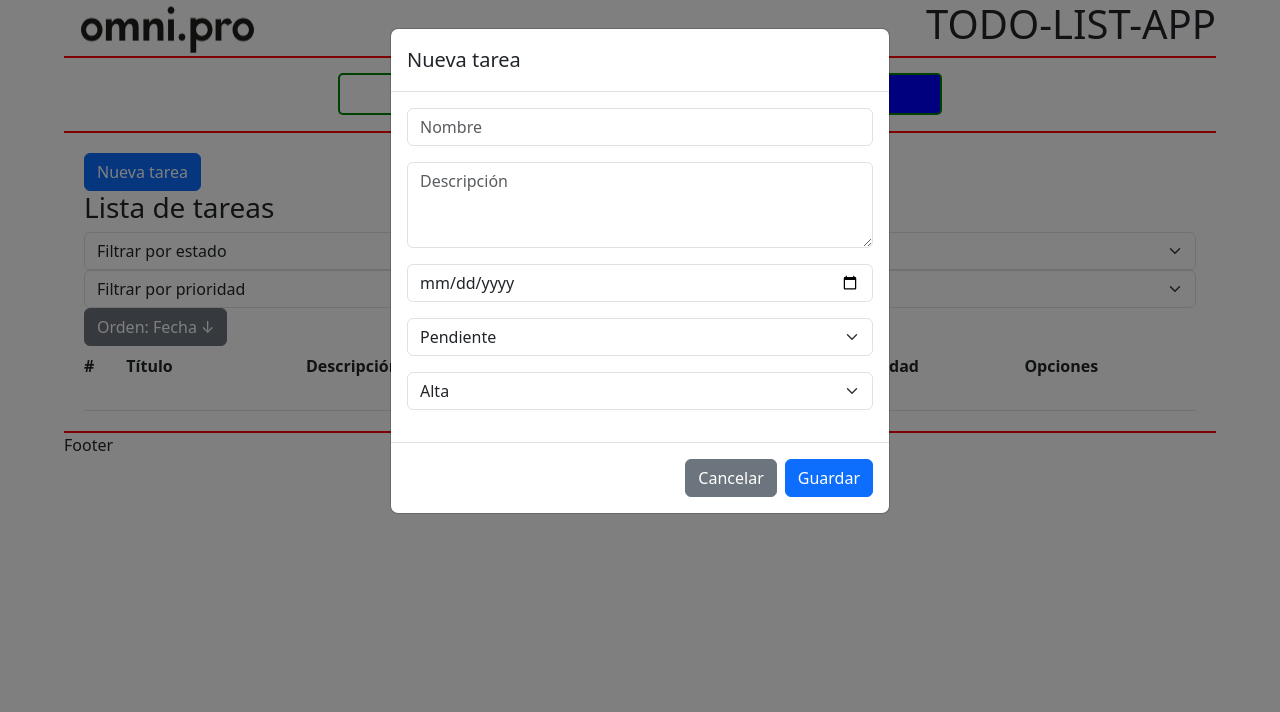
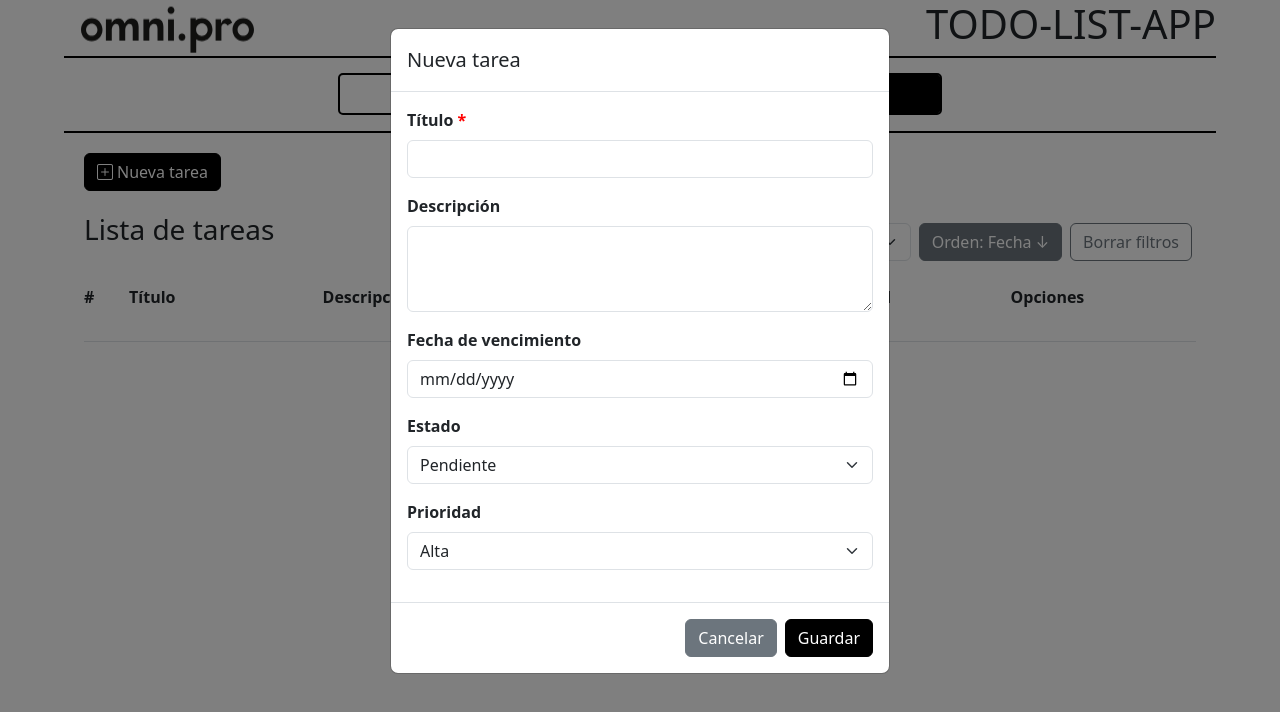
Before and after one commit to jprietor13/todo-list, a React (Vite) app: page /tasks in a window 1280 px wide. Both pictures are taken after a click on the button "Nueva tarea". Shown: the top 712 px of the page. Built offline with nearby package versions, Linux system fonts and the light colour scheme.

Commit message:
style: add styles in task details and add icons

```diff
--- a/package.json
+++ b/package.json
@@ -11,6 +11,7 @@
   },
   "dependencies": {
     "bootstrap": "^5.3.5",
+    "bootstrap-icons": "^1.11.3",
     "react": "^19.0.0",
     "react-dom": "^19.0.0",
     "react-router-dom": "^7.5.0"
--- a/src/App.css
+++ b/src/App.css
@@ -14,7 +14,7 @@
 /*Hero styles*/
 .header-container {
   grid-area: header;
-  border-bottom: 2px solid red;
+  border-bottom: 2px solid black;
   display: flex;
   justify-content: space-between;
 }
@@ -24,12 +24,12 @@
   grid-area: navbar;
   display: flex;
   justify-content: center;
-  border-bottom: 2px solid red;
+  border-bottom: 2px solid black;
 }
 
 .navbar-container ul {
   margin-top: 15px;
-  border: 2px solid green;
+  border: 2px solid black;
   border-radius: 5px;
   display: inherit;
   list-style: none;
@@ -54,7 +54,7 @@
 
 .active {
   transform: translateX(0px);
-  background-color: blue;
+  background-color: black;
   border-radius: 2px;
   color: white !important;
 }
@@ -100,18 +100,34 @@
   padding-left: 20px;
 }
 
+.container-filters {
+  display: flex;
+  align-items: end;
+}
+
 #accordionExample {
   padding: 0 40px 40px;
 }
 
 .task-grid {
   display: grid;
-  grid-template-columns: 0.2fr repeat(6, 1fr);
+  grid-template-columns: 0.2fr 1fr 1.5fr 0.5fr 0.5fr 1fr 1fr;
   gap: 0.5rem;
   align-items: start;
 }
 
+.task-grid.border-bottom:hover {
+  background-color: #cfe2ff;
+  border-radius: 5px;
+  cursor: pointer;
+}
+
 .footer-container {
-  border-top: 2px solid red;
+  border-top: 2px solid black;
   grid-area: footer;
 }
+
+.btn-primary {
+  background-color: black;
+  border: 1px solid black;
+}
--- a/src/components/Footer.tsx
+++ /dev/null
@@ -1,3 +0,0 @@
-export const Footer = () => {
-  return <footer className="footer-container">Footer</footer>;
-};
--- a/src/components/ModalForm.tsx
+++ b/src/components/ModalForm.tsx
@@ -9,6 +9,10 @@ const ModalForm = ({ idModal, children, title }: ModalFormProps) => {
         data-bs-toggle="modal"
         data-bs-target={`#${idModal}`}
       >
+        <i
+          className="bi bi-plus-square pr-4"
+          style={{ paddingRight: "4px" }}
+        ></i>
         {title}
       </button>
 
--- a/src/components/Projects/ProjectList.tsx
+++ b/src/components/Projects/ProjectList.tsx
@@ -50,12 +50,20 @@ const ProjectList = () => {
                         }}
                         className="btn btn-primary me-1"
                       >
+                        <i
+                          className="bi bi-pencil-square"
+                          style={{ paddingRight: "2px" }}
+                        ></i>{" "}
                         Editar
                       </span>
                       <span
                         onClick={() => handleDelete(project.id)}
-                        className="btn btn-secondary"
+                        className="btn bg-danger text-white"
                       >
+                        <i
+                          class="bi bi-trash3-fill"
+                          style={{ paddingRight: "2px" }}
+                        ></i>
                         Eliminar
                       </span>
                     </div>
--- a/src/components/Tasks/DetailsTask.tsx
+++ b/src/components/Tasks/DetailsTask.tsx
@@ -12,15 +12,29 @@ export const DetailsTask = ({ index, task }) => {
       <div>{task.title}</div>
       <div>{task.description}</div>
       <div>{task.expDate}</div>
-      <div>{task.status === "complete" ? "Completado" : "Pendiente"}</div>
-      <div>
+      <div
+        className={`px-2 py-1 rounded text-white ${
+          task.status === "complete" ? "bg-success" : "bg-danger"
+        }`}
+      >
+        {task.status === "complete" ? "Completado" : "Pendiente"}
+      </div>
+      <div
+        className={`px-2 py-1 rounded text-white w-50 ${
+          task.priority === "high"
+            ? "bg-danger"
+            : task.priority === "medium"
+            ? "bg-warning text-dark"
+            : "bg-info"
+        }`}
+      >
         {task.priority === "high"
           ? "Alta"
           : task.priority === "medium"
           ? "Media"
           : "Baja"}
       </div>
-      <div className="d-flex gap-2 flex-column flex-wrap">
+      <div className="d-flex gap-2 flex-row flex-wrap">
         <div className="d-flex gap-2">
           <button
             className="btn btn-primary btn-sm"
@@ -35,12 +49,17 @@ export const DetailsTask = ({ index, task }) => {
               });
             }}
           >
+            <i
+              className="bi bi-pencil-square"
+              style={{ paddingRight: "2px" }}
+            ></i>{" "}
             Editar
           </button>
           <button
             className="btn btn-danger btn-sm"
             onClick={() => handleDelete(task.id)}
           >
+            <i class="bi bi-trash3-fill" style={{ paddingRight: "2px" }}></i>
             Eliminar
           </button>
         </div>
--- a/src/components/Tasks/FilterAndOrderTasks.tsx
+++ b/src/components/Tasks/FilterAndOrderTasks.tsx
@@ -9,28 +9,38 @@ const FilterAndOrderTasks: React.FC<TaskContextType> = ({
   setSortByDate,
 }) => {
   return (
-    <div>
+    <div className="container-filters">
+      <div className="mb-3 mx-1">
+        <label htmlFor="filterStatus" className="form-label">
+          Estado
+        </label>
         <select
+          id="filterStatus"
           className="form-select"
           value={filterStatus}
           onChange={(e) => setFilterStatus(e.target.value)}
         >
-        <option value="">Filtrar por estado</option>
           <option value="pending">Pendiente</option>
           <option value="complete">Completado</option>
         </select>
+      </div>
 
+      <div className="mb-3 mx-1">
+        <label htmlFor="filterPriority" className="form-label">
+          Prioridad
+        </label>
         <select
+          id="filterPriority"
           className="form-select"
           value={filterPriority}
           onChange={(e) => setFilterPriority(e.target.value)}
         >
-        <option value="">Filtrar por prioridad</option>
           <option value="high">Alta</option>
           <option value="medium">Media</option>
           <option value="low">Baja</option>
         </select>
-
+      </div>
+      <div className="mb-3 mx-1">
         <button
           className="btn btn-secondary"
           onClick={() => setSortByDate(!sortByDate)}
@@ -38,6 +48,19 @@ const FilterAndOrderTasks: React.FC<TaskContextType> = ({
           {sortByDate ? "Orden: Fecha ↑" : "Orden: Fecha ↓"}
         </button>
       </div>
+      <div className="mb-3 mx-1">
+        <button
+          className="btn btn-outline-secondary"
+          onClick={() => {
+            setFilterStatus("all");
+            setFilterPriority("all");
+            setSortByDate(false);
+          }}
+        >
+          Borrar filtros
+        </button>
+      </div>
+    </div>
   );
 };
 
--- a/src/components/Tasks/FormTask.tsx
+++ b/src/components/Tasks/FormTask.tsx
@@ -12,10 +12,14 @@ export const FormTask = () => {
     <form onSubmit={onSubmit}>
       <div className="modal-body">
         <div className="mb-3">
+          <label htmlFor="title" className="form-label">
+            <strong>
+              Título <span style={{ color: "red" }}>*</span>
+            </strong>
+          </label>
           <input
             type="text"
             className={`form-control ${error ? "is-invalid" : ""}`}
-            placeholder="Nombre"
             name="title"
             value={form.title}
             onChange={handleChange}
@@ -25,16 +29,25 @@ export const FormTask = () => {
           )}
         </div>
         <div className="mb-3">
+          <strong>
+            <label htmlFor="title" className="form-label">
+              Descripción
+            </label>
+          </strong>
           <textarea
             className="form-control"
             rows={3}
-            placeholder="Descripción"
             name="description"
             value={form.description}
             onChange={handleChange}
           ></textarea>
         </div>
         <div className="mb-3">
+          <strong>
+            <label htmlFor="title" className="form-label">
+              Fecha de vencimiento
+            </label>
+          </strong>
           <input
             type="date"
             className="form-control"
@@ -44,6 +57,11 @@ export const FormTask = () => {
           />
         </div>
         <div className="mb-3">
+          <strong>
+            <label htmlFor="title" className="form-label">
+              Estado
+            </label>
+          </strong>
           <select
             className="form-select"
             name="status"
@@ -57,6 +75,11 @@ export const FormTask = () => {
           </select>
         </div>
         <div className="mb-3">
+          <strong>
+            <label htmlFor="title" className="form-label">
+              Prioridad
+            </label>
+          </strong>
           <select
             className="form-select"
             name="priority"
--- a/src/components/Tasks/TasksList.tsx
+++ b/src/components/Tasks/TasksList.tsx
@@ -31,6 +31,7 @@ const TasksList = ({ tasks }: TasksListProps) => {
 
   return (
     <>
+      <div className="d-flex justify-content-between w-100 align-items-center">
         <h3>Lista de tareas</h3>
         <FilterAndOrderTasks
           filterStatus={filterStatus}
@@ -40,6 +41,7 @@ const TasksList = ({ tasks }: TasksListProps) => {
           sortByDate={sortByDate}
           setSortByDate={setSortByDate}
         />
+      </div>
       <div className="tasks-container">
         {/* Header */}
         <div className="task-grid task-header fw-bold border-bottom py-2">
--- a/src/context/TaskContext.tsx
+++ b/src/context/TaskContext.tsx
@@ -103,6 +103,13 @@ export const TaskProvider = ({ children }: ProjectProviderProps) => {
   };
 
   const getFilteredTasks = (projectTasks: Task[]) => {
+    const noFilters =
+      filterStatus === "all" &&
+      filterPriority === "all" &&
+      sortByDate === false;
+
+    if (noFilters) return [...(projectTasks ?? tasks)];
+
     let filtered = [...(projectTasks ?? tasks)];
 
     if (filterStatus !== "all") {
--- a/src/main.tsx
+++ b/src/main.tsx
@@ -2,6 +2,7 @@ import { StrictMode } from "react";
 import { createRoot } from "react-dom/client";
 import "bootstrap/dist/css/bootstrap.min.css";
 import "bootstrap/dist/js/bootstrap.bundle.min.js";
+import "bootstrap-icons/font/bootstrap-icons.css";
 
 import App from "./App.tsx";
 
--- a/src/routes/RouteApp.tsx
+++ b/src/routes/RouteApp.tsx
@@ -3,7 +3,6 @@ import { Header } from "../components/Header";
 import { Navbar } from "../components/Navbar";
 import { Projects } from "../components/Projects/Projects";
 import { Tasks } from "../components/Tasks/Tasks";
-import { Footer } from "../components/Footer";
 
 const RouteApp = () => {
   return (
@@ -14,7 +13,6 @@ const RouteApp = () => {
         <Route index path="/" element={<Projects />} />
         <Route index path="/tasks" element={<Tasks />} />
       </Routes>
-      <Footer />
     </BrowserRouter>
   );
 };
```
Also changed, not shown: 2 other files (tests, documents, lock files or other folders). Lines whose indentation alone changed are shown as unchanged.
